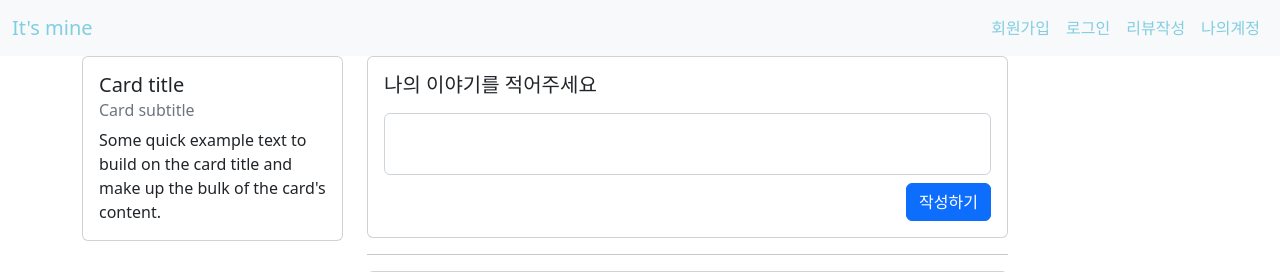
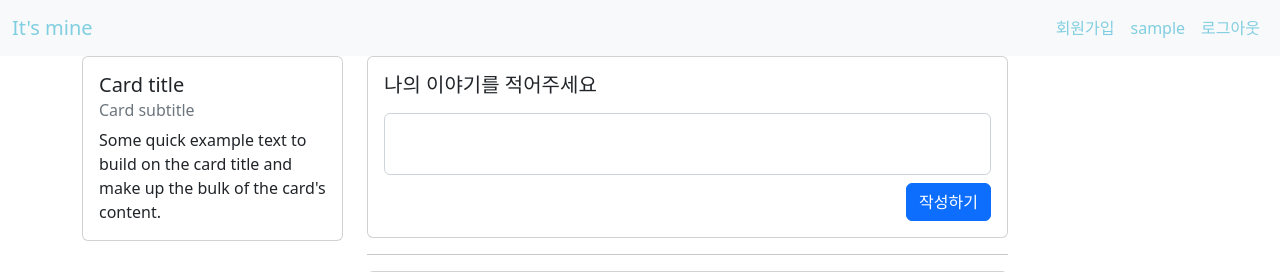
Before and after one commit to hanmariyang/side-project-1, a Django app: page /review/ in a window 1280 px wide. Shown: the top 272 px of the page. Run offline with Django 4.2, Linux system fonts and the light colour scheme; the visitor is signed in with stand-in values (Sample User, id 1).

Commit message:
로그아웃 생성

```diff
--- a/templates/base.html
+++ b/templates/base.html
@@ -29,20 +29,35 @@
 <body>
     <nav class="navbar navbar-expand-lg navbar-light bg-light">
         <div class="container-fluid">
-            <a class="navbar-brand" href="#">It's mine</a>
+            <a class="navbar-brand" href="/">It's mine</a>
             <button class="navbar-toggler" type="button" data-bs-toggle="collapse" data-bs-target="#navbarNavAltMarkup"
                 aria-controls="navbarNavAltMarkup" aria-expanded="false" aria-label="Toggle navigation">
                 <span class="navbar-toggler-icon"></span>
             </button>
+            <form action="">
                 <div class="collapse navbar-collapse justify-content-end" id="navbarNavAltMarkup">
                     <div class="navbar-nav">
                         <a class="nav-link active" aria-current="page" href="sign-up" style="color: #80cee1;">회원가입</a>
+                        {% if not user.is_authenticated %}
                         <a class="nav-link" href="log-in">로그인</a>
                         <a class="nav-link" href="review">리뷰작성</a>
                         <a class="nav-link disabled" href="my-page" tabindex="-1" aria-disabled="true"
                             style="color: #80cee1;">나의계정</a>
                     </div>
                 </div>
+                {% else %}
+                <ul class="navbar-nav mr-auto">
+                    <li class="nav-item" disabled>
+                        <span class="nav-link">
+                            {{ user.username}}
+                        </span>
+                    </li>
+                    <li class="nav-item">
+                        <a class="nav-link" href="/logout"> 로그아웃 </a>
+                    </li>
+                </ul>
+                {% endif %}
+            </form>
         </div>
     </nav>
     {% block content %}
```
Lines whose indentation alone changed are shown as unchanged.
